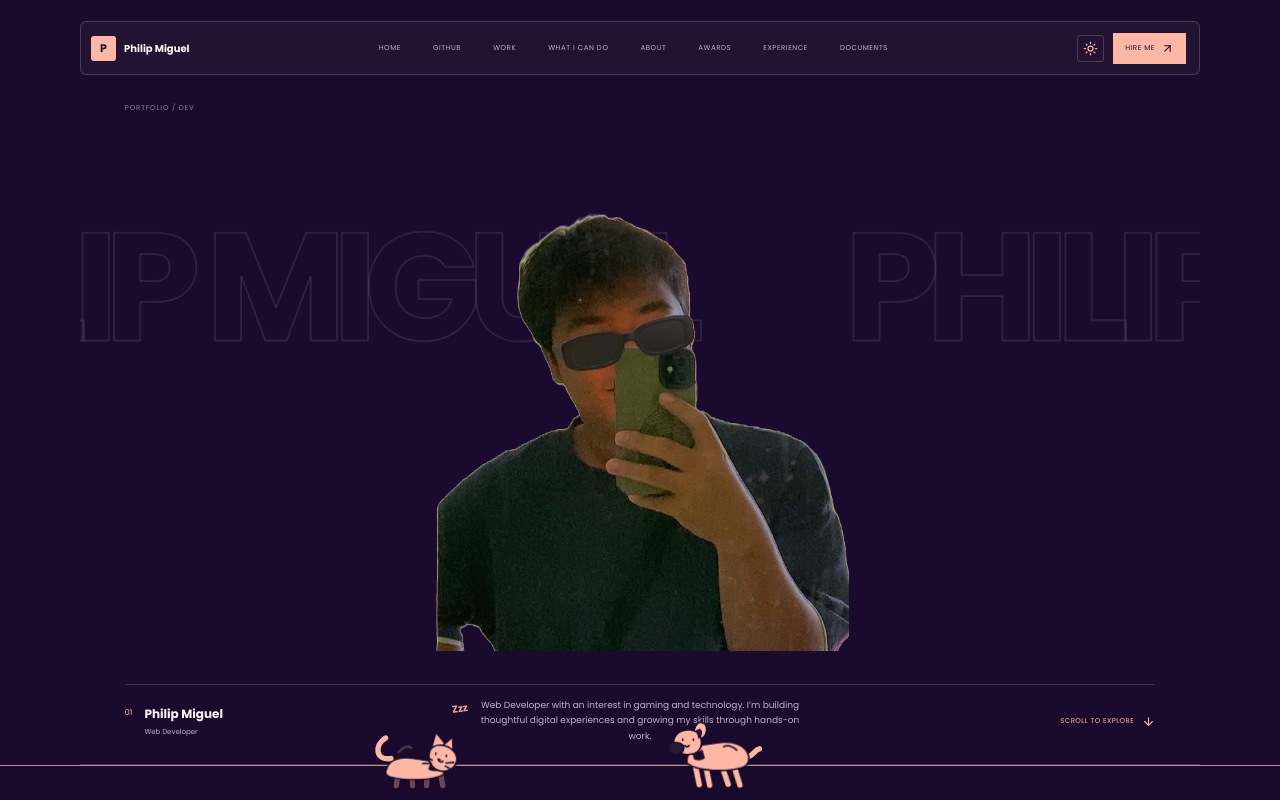
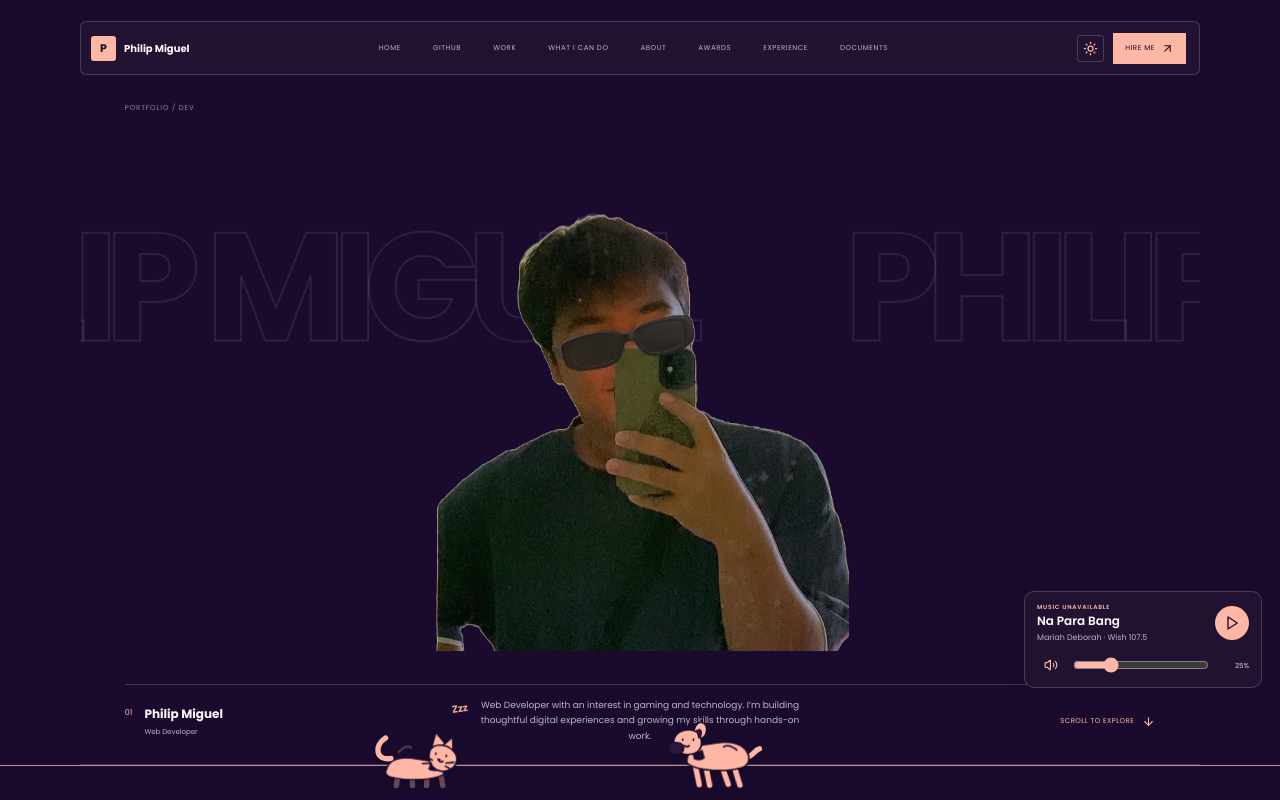
Before and after one commit to Philip13-Nys/My-Portfolio, a React (Vite) app: page / in a window 1280 px wide. Shown: the top 800 px of the page. Built offline with nearby package versions, Linux system fonts and the light colour scheme; no server answers.

Commit message:
Add background music player with autoplay fallback

```diff
--- a/src/App.tsx
+++ b/src/App.tsx
@@ -28,6 +28,7 @@ import {
 import profilePhoto from "./assets/philip-profile-cutout.png";
 import coverLetter from "./assets/philip-miguel-cover-letter.pdf";
 import resume from "./assets/philip-miguel-resume.pdf";
+import MusicPlayer from "./MusicPlayer";
 
 const nav = [
   ["Home", "#home"],
@@ -687,6 +688,7 @@ function App() {
         </div>
       )}
       {!showStartup && <PetCompanions />}
+      <MusicPlayer />
       <header className="header-wrap">
         <a className="brand" href="#home">
           <span className="brand-icon">
--- /dev/null
+++ b/src/MusicPlayer.tsx
@@ -0,0 +1,141 @@
+import { Pause, Play, Volume2, VolumeX } from "lucide-react";
+import { useEffect, useRef, useState } from "react";
+import soundtrack from "./assets/na-para-bang.mp3";
+
+export default function MusicPlayer() {
+  const audioRef = useRef<HTMLAudioElement>(null);
+  const autoStartRef = useRef(true);
+  const [playing, setPlaying] = useState(false);
+  const [muted, setMuted] = useState(false);
+  const [volume, setVolume] = useState(0.25);
+  const [unavailable, setUnavailable] = useState(false);
+
+  useEffect(() => {
+    const audio = audioRef.current;
+    if (!audio) return;
+    let disposed = false;
+    audio.volume = 0.25;
+
+    const removeGestures = () => {
+      window.removeEventListener("pointerdown", onPointerDown);
+      window.removeEventListener("keydown", onKeyDown);
+    };
+    const tryAutoplay = () => {
+      if (!autoStartRef.current || disposed) return;
+      void audio.play().then(() => {
+        if (disposed) return;
+        autoStartRef.current = false;
+        removeGestures();
+      }).catch((error: unknown) => {
+        if (disposed) return;
+        if (error instanceof DOMException &&
+            (error.name === "NotAllowedError" || error.name === "AbortError")) return;
+        setUnavailable(true);
+      });
+    };
+    const isPlayerControl = (event: Event) =>
+      event.target instanceof Element && Boolean(event.target.closest(".portfolio-music"));
+    function onPointerDown(event: PointerEvent) {
+      if (!isPlayerControl(event)) tryAutoplay();
+    }
+    function onKeyDown(event: KeyboardEvent) {
+      if ((event.key === "Enter" || event.key === " ") && !isPlayerControl(event)) {
+        tryAutoplay();
+      }
+    }
+
+    window.addEventListener("pointerdown", onPointerDown, { passive: true });
+    window.addEventListener("keydown", onKeyDown);
+    tryAutoplay();
+
+    return () => {
+      disposed = true;
+      removeGestures();
+      audio.pause();
+    };
+  }, []);
+
+  const togglePlayback = () => {
+    const audio = audioRef.current;
+    if (!audio) return;
+    // A deliberate pause stays paused after later page interactions.
+    autoStartRef.current = false;
+    if (!audio.paused) {
+      audio.pause();
+      return;
+    }
+    setUnavailable(false);
+    void audio.play().catch((error: unknown) => {
+      if (error instanceof DOMException && error.name === "AbortError") return;
+      setUnavailable(true);
+    });
+  };
+
+  const toggleMute = () => {
+    const audio = audioRef.current;
+    if (!audio) return;
+    audio.muted = !audio.muted;
+    setMuted(audio.muted);
+  };
+
+  const changeVolume = (value: number) => {
+    const audio = audioRef.current;
+    if (!audio) return;
+    audio.volume = value;
+    audio.muted = false;
+    setVolume(value);
+    setMuted(false);
+  };
+
+  return (
+    <aside className="portfolio-music" aria-label="Background music player">
+      <audio
+        ref={audioRef}
+        src={soundtrack}
+        loop
+        preload="auto"
+        onPlay={() => { setPlaying(true); setUnavailable(false); }}
+        onPause={() => setPlaying(false)}
+        onError={() => { setUnavailable(true); setPlaying(false); }}
+      />
+      <div className="music-track">
+        <span className="music-status">
+          {unavailable ? "MUSIC UNAVAILABLE" : playing ? "NOW PLAYING" : "PLAY MUSIC"}
+        </span>
+        <strong>Na Para Bang</strong>
+        <small>Mariah Deborah · Wish 107.5</small>
+      </div>
+      <button
+        type="button"
+        className="music-play"
+        onClick={togglePlayback}
+        aria-label={playing ? "Pause background music" : "Play Na Para Bang"}
+      >
+        {playing ? <Pause size={16} aria-hidden="true" /> : <Play size={16} aria-hidden="true" />}
+      </button>
+      <div className="music-volume">
+        <button
+          type="button"
+          onClick={toggleMute}
+          aria-label={muted ? "Unmute background music" : "Mute background music"}
+          aria-pressed={muted}
+        >
+          {muted || volume === 0
+            ? <VolumeX size={14} aria-hidden="true" />
+            : <Volume2 size={14} aria-hidden="true" />}
+        </button>
+        <input
+          type="range"
+          min="0"
+          max="1"
+          step="0.01"
+          value={volume}
+          onChange={(event) => changeVolume(Number(event.target.value))}
+          aria-label="Background music volume"
+          aria-valuetext={`${Math.round(volume * 100)} percent${muted ? ", muted" : ""}`}
+        />
+        <span>{muted ? "MUTED" : `${Math.round(volume * 100)}%`}</span>
+      </div>
+    </aside>
+  );
+}
--- a/src/styles.css
+++ b/src/styles.css
@@ -4328,3 +4328,109 @@ video {
     left: 80%;
   }
 }
+
+.portfolio-music {
+  position: fixed;
+  right: 18px;
+  bottom: calc(112px + env(safe-area-inset-bottom));
+  z-index: 30;
+  display: grid;
+  grid-template-columns: minmax(0, 1fr) auto;
+  align-items: center;
+  gap: 8px 12px;
+  width: min(238px, calc(100vw - 32px));
+  padding: 11px 12px 8px;
+  border: 1px solid var(--line);
+  border-radius: 10px;
+  background: color-mix(in srgb, var(--panel) 96%, transparent);
+  color: var(--text);
+  box-shadow: 0 6px 24px #0002;
+}
+
+.music-track {
+  display: grid;
+  gap: 3px;
+  min-width: 0;
+}
+
+.music-status {
+  font: 600 6px/1.4 "Poppins", sans-serif;
+  letter-spacing: 0.12em;
+  color: var(--accent);
+}
+
+.music-track strong {
+  font-size: 12px;
+  font-weight: 600;
+  line-height: 1.2;
+}
+
+.music-track small {
+  color: var(--muted);
+  font-size: 8px;
+  line-height: 1.4;
+}
+
+.music-play {
+  display: grid;
+  width: 34px;
+  height: 34px;
+  place-items: center;
+  padding: 0;
+  border: 0;
+  border-radius: 50%;
+  background: var(--accent);
+  color: var(--accent-text);
+}
+
+.music-volume {
+  display: flex;
+  grid-column: 1 / -1;
+  align-items: center;
+  gap: 8px;
+}
+
+.music-volume button {
+  display: grid;
+  width: 28px;
+  height: 28px;
+  flex-shrink: 0;
+  place-items: center;
+  padding: 0;
+  border: 0;
+  border-radius: 4px;
+  background: transparent;
+  color: var(--accent);
+}
+
+.music-volume input {
+  width: 100%;
+  min-width: 0;
+  height: 22px;
+  margin: 0;
+  accent-color: var(--accent);
+  cursor: pointer;
+}
+
+.music-volume > span {
+  min-width: 32px;
+  color: var(--muted);
+  font: 500 7px/1 "Poppins", sans-serif;
+  text-align: right;
+}
+
+.portfolio-music button:focus-visible,
+.music-volume input:focus-visible {
+  outline: 2px solid var(--accent);
+  outline-offset: 3px;
+}
+
+@media (max-width: 680px) {
+  .portfolio-music {
+    right: 12px;
+    bottom: calc(94px + env(safe-area-inset-bottom));
+    width: min(216px, calc(100vw - 24px));
+    padding: 9px 10px 6px;
+    gap: 5px 9px;
+  }
+}
```
Also changed, not shown: 1 other file (tests, documents, lock files or other folders).
